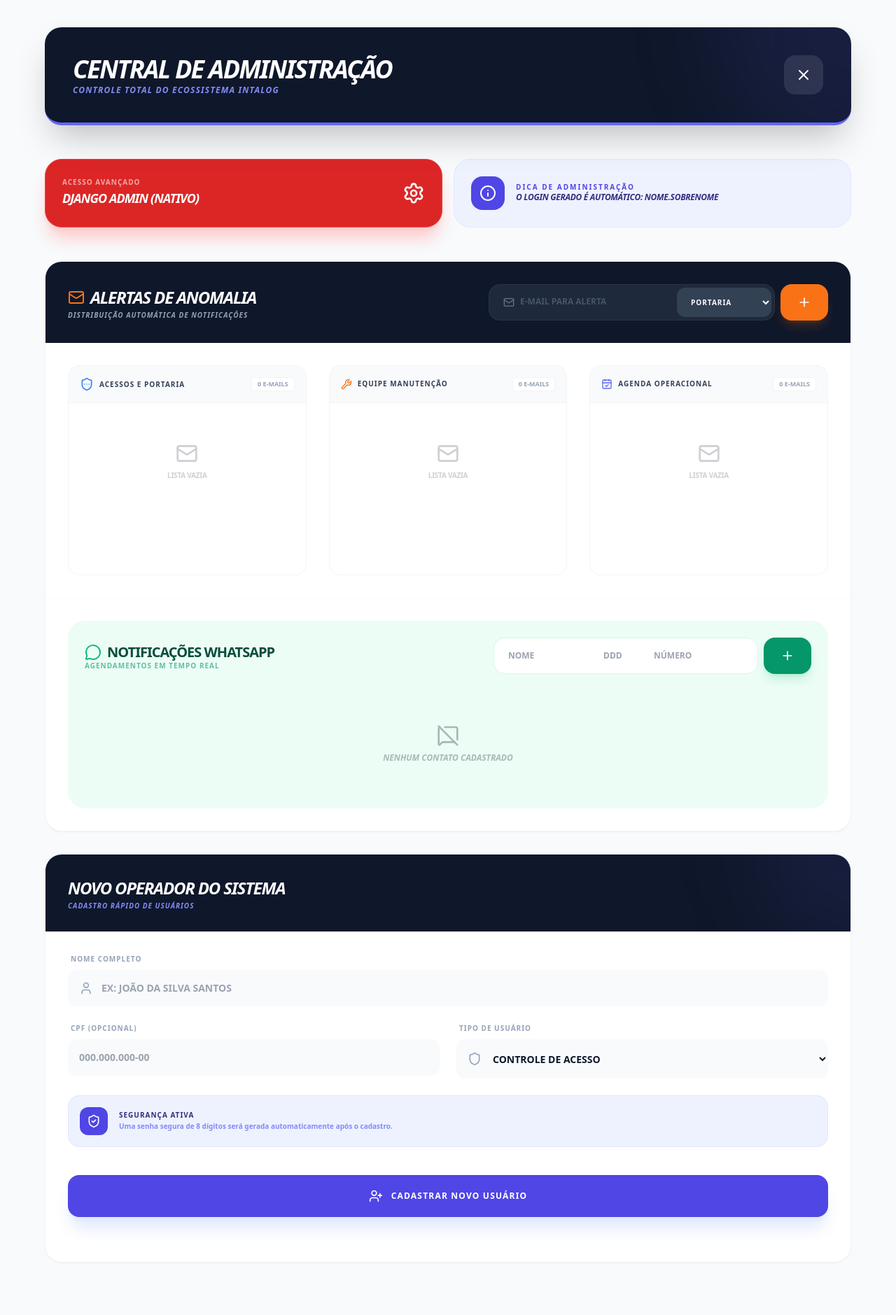
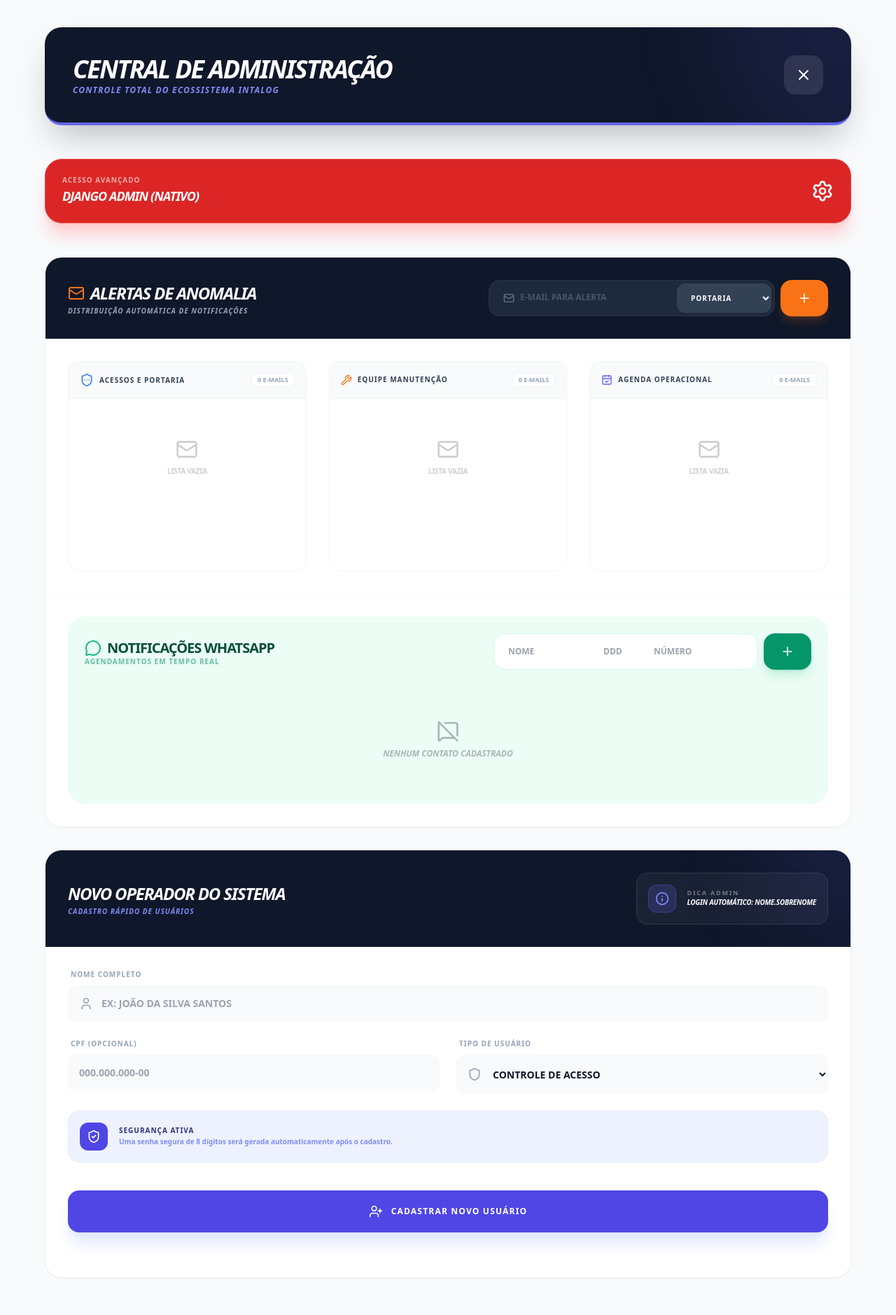
Before and after one commit to Luparele/PortariaWeb, a Django app: page /admin-sistema/ in a window 1280 px wide. Shown: the part 73-1952 px from the top of the page at 70% size. Run offline with Django 5.2, Linux system fonts and the light colour scheme; the visitor is signed in with stand-in values (Sample User, id 1); data that the repository does not hold is empty; some libraries are stand-ins or nearby versions.

Commit message:
Relocate Admin Hint to Novo Operador header

```diff
--- a/templates/system_admin.html
+++ b/templates/system_admin.html
@@ -87,7 +87,7 @@
     {% endif %}
 
     <!-- Ferramentas Rápidas e Admin -->
-    <div class="grid grid-cols-1 md:grid-cols-2 gap-4">
+    <div class="grid grid-cols-1 gap-4">
         <a
             href="/admin/"
             target="_blank"
@@ -99,16 +99,6 @@
             </div>
             <i data-lucide="settings" class="text-white w-8 h-8 group-hover:rotate-90 transition-transform duration-500"></i>
         </a>
-
-        <div class="p-6 bg-indigo-50 rounded-3xl border border-indigo-100 flex items-center gap-4">
-            <div class="bg-indigo-600 p-3 rounded-2xl text-white">
-                <i data-lucide="info" class="w-6 h-6"></i>
-            </div>
-            <div>
-                <p class="text-[10px] font-black text-indigo-600 uppercase tracking-[0.2em] mb-0.5 leading-none">Dica de Administração</p>
-                <p class="text-xs text-indigo-900 font-black uppercase italic tracking-tight">O login gerado é automático: NOME.SOBRENOME</p>
-            </div>
-        </div>
     </div>
 
     <!-- Container Principal (Alertas e Usuários) -->
@@ -316,9 +306,22 @@
             <div class="bg-white rounded-3xl shadow-sm border border-slate-100 overflow-hidden">
                 <div class="bg-slate-900 p-8 relative overflow-hidden group">
                     <div class="absolute top-0 right-0 w-64 h-64 bg-indigo-500/10 rounded-full -mr-32 -mt-32 blur-3xl group-hover:scale-110 transition-transform duration-700"></div>
-                    <div class="relative z-10">
-                        <h3 class="text-2xl font-black text-white italic tracking-tighter uppercase mb-1">Novo Operador do Sistema</h3>
-                        <p class="text-indigo-400 text-[10px] font-black uppercase tracking-widest leading-none italic">Cadastro Rápido de Usuários</p>
+                    <div class="relative z-10 flex flex-col md:flex-row justify-between items-start md:items-center gap-6">
+                        <div>
+                            <h3 class="text-2xl font-black text-white italic tracking-tighter uppercase mb-1">Novo Operador do Sistema</h3>
+                            <p class="text-indigo-400 text-[10px] font-black uppercase tracking-widest leading-none italic">Cadastro Rápido de Usuários</p>
+                        </div>
+
+                        <!-- Dica Admin Realocada -->
+                        <div class="flex items-center gap-4 bg-white/5 border border-white/10 p-4 rounded-2xl backdrop-blur-md">
+                            <div class="w-10 h-10 bg-indigo-500/20 rounded-xl flex items-center justify-center border border-indigo-500/30">
+                                <i data-lucide="info" class="text-indigo-400 w-5 h-5"></i>
+                            </div>
+                            <div>
+                                <p class="text-[9px] font-black text-white/40 uppercase tracking-[0.2em] mb-0.5 leading-none">Dica Admin</p>
+                                <p class="text-[10px] text-white font-black uppercase italic tracking-tight">Login automático: NOME.SOBRENOME</p>
+                            </div>
+                        </div>
                     </div>
                 </div>
 
```
